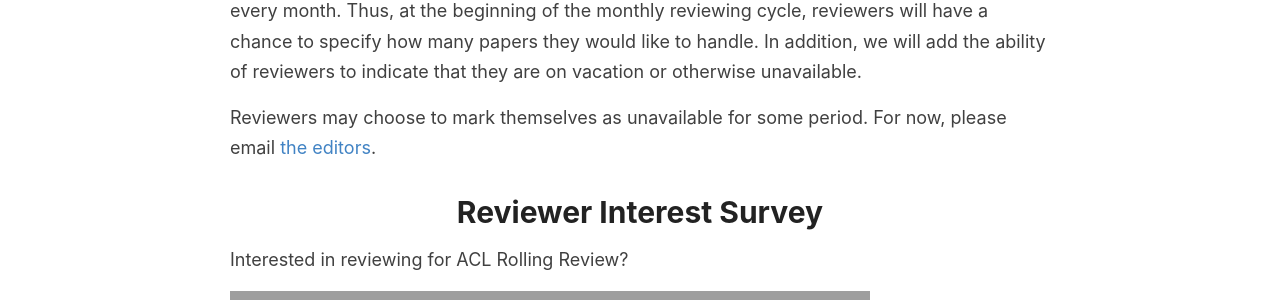
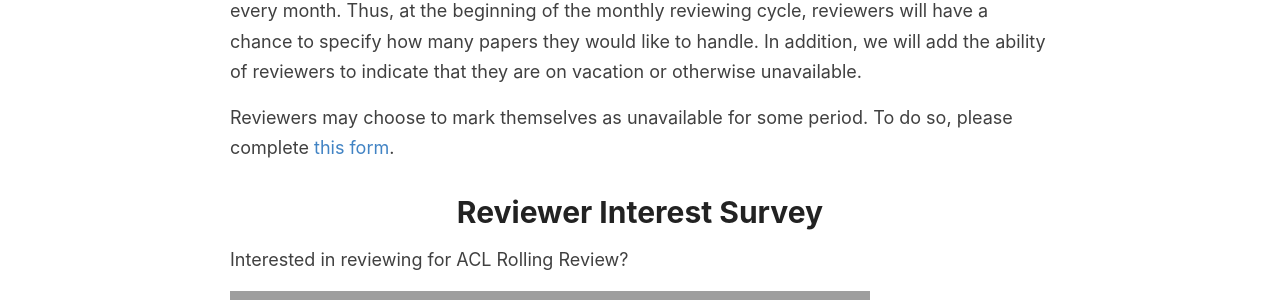
Before and after one commit to amitmerchant1990/reverie, a Jekyll site: the page built from reviewers.md, in a window 1280 px wide and 900 px high, scrolled down 686 px. Shown: the part 153-453 px from the top of the window. Built offline with Jekyll 4.4.1, drawn with Linux system fonts in a browser that asks for light colours; grey boxes are pictures that could not be loaded.

Commit message:
Update reviewers.md

```diff
--- a/reviewers.md
+++ b/reviewers.md
@@ -19,7 +19,7 @@
 
 An initial term of one year, renewable. We will eventually have a centralized system that keeps track of “review balance”, how much reviewing people have done, and tries to distribute it equitably. In addition, some people prefer to review many papers at a time as opposed to a few every month. Thus, at the beginning of the monthly reviewing cycle, reviewers will have a chance to specify how many papers they would like to handle. In addition, we will add the ability of reviewers to indicate that they are on vacation or otherwise unavailable.
 
-Reviewers may choose to mark themselves as unavailable for some period. For now, please email [the editors](/people).
+Reviewers may choose to mark themselves as unavailable for some period. To do so, please complete [this form](https://forms.office.com/Pages/ResponsePage.aspx?id=9028kaqAQ0OMdrEjlJf7WXcpizsAwgRHnquEMJ-wjU5UMkJXNTc2NDU1SzM4MkcyTkFETjhOQzAxSC4u).
 
 # Reviewer Interest Survey
 
```
